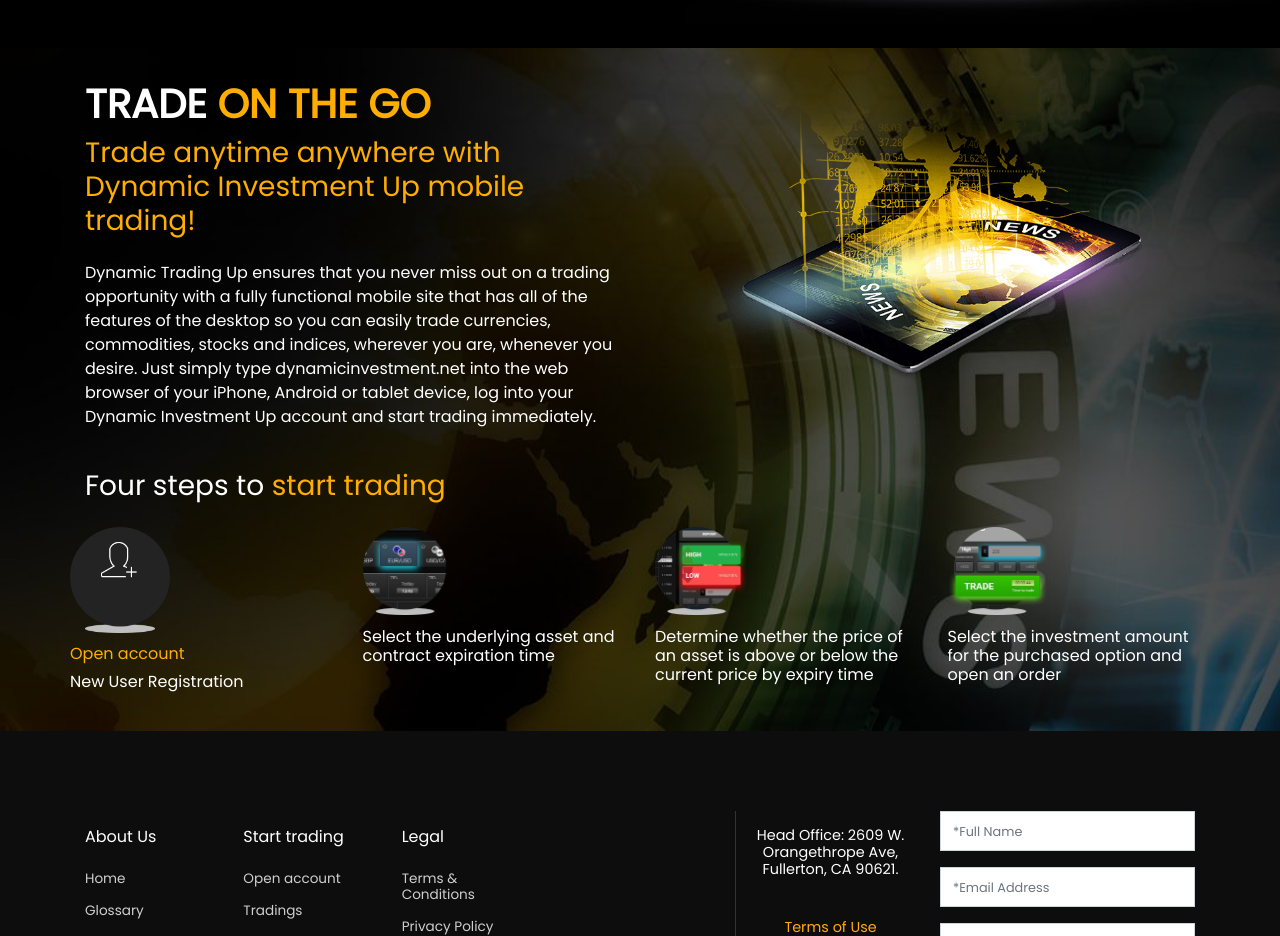
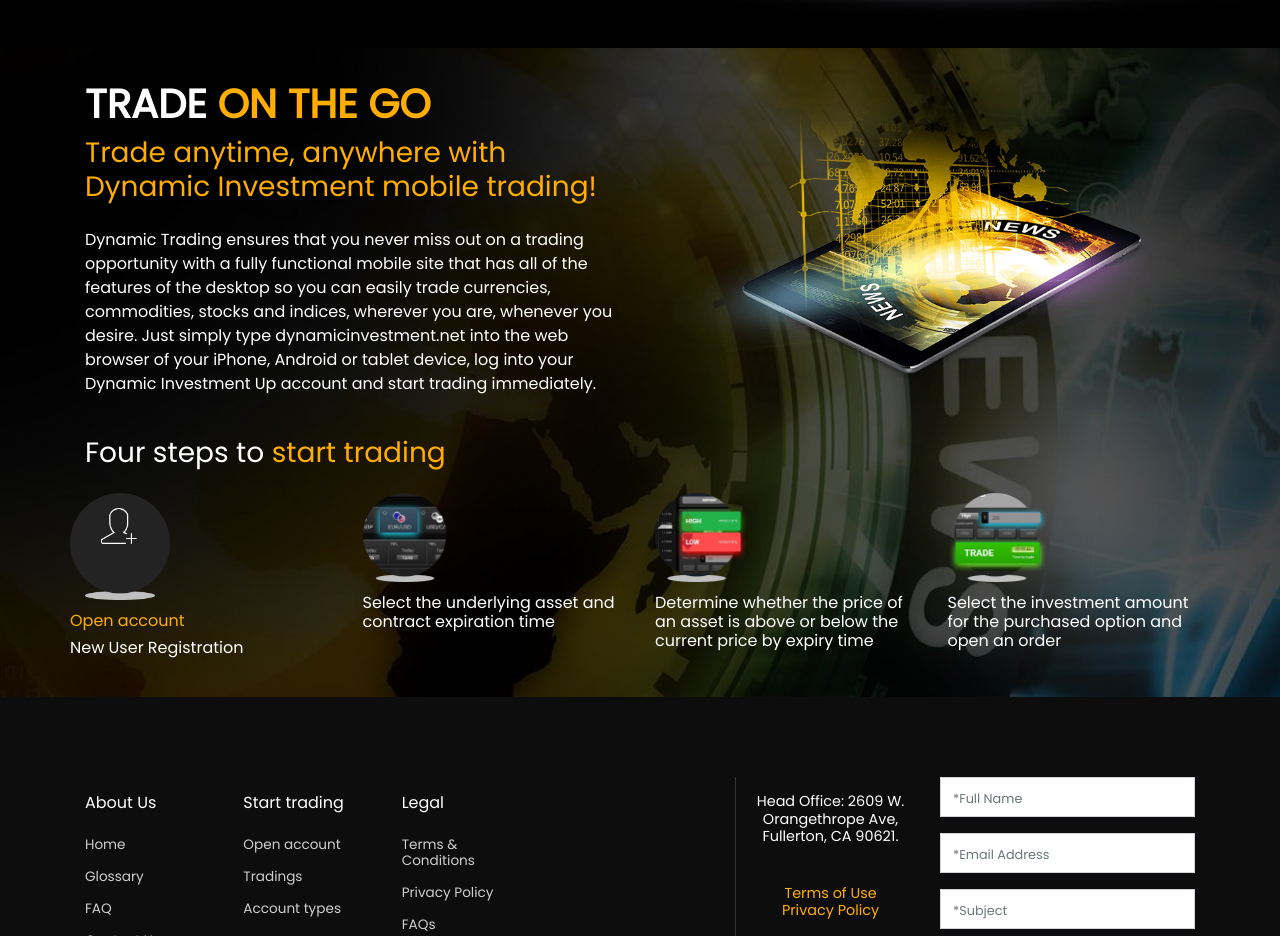
Before and after one commit to Achilles45/dominion-finance, a Vue app: page / in a window 1280 px wide. Shown: the part 3660-4596 px from the top of the page. Built offline with nearby package versions, Linux system fonts and the light colour scheme.

Commit message:
Removed up from the website

```diff
--- a/src/components/Trade.vue
+++ b/src/components/Trade.vue
@@ -4,8 +4,8 @@
           <div class="row">
               <div class="col-md-6 text">
                   <h1>TRADE <span class="span">ON THE GO</span></h1>
-                  <h3 class="span">Trade anytime anywhere with Dynamic Investment Up mobile trading!</h3>
-                  <p>Dynamic Trading Up ensures that you never miss out on a trading opportunity with a fully functional mobile site that has all of the features of the desktop so you can easily trade currencies, commodities, stocks and indices, wherever you are, whenever you desire. Just simply type dynamicinvestment.net into the web browser of your iPhone, Android or tablet device, log into your Dynamic Investment Up account and start trading immediately.</p>
+                  <h3 class="span">Trade anytime, anywhere with Dynamic Investment mobile trading!</h3>
+                  <p>Dynamic Trading ensures that you never miss out on a trading opportunity with a fully functional mobile site that has all of the features of the desktop so you can easily trade currencies, commodities, stocks and indices, wherever you are, whenever you desire. Just simply type dynamicinvestment.net into the web browser of your iPhone, Android or tablet device, log into your Dynamic Investment Up account and start trading immediately.</p>
               </div>
               <div class="col-md-6">
                   <img src="../assets/images/phone.png" class="img-fluid" alt="">
--- a/src/views/Trading.vue
+++ b/src/views/Trading.vue
@@ -8,7 +8,7 @@
                   <div class="col-md-7 text">
                       <h1>How to trade</h1>
                       <p>Trading is quite simple and does not require any previous experience or financial know-how.
-                        At Dynamic Investment Up you are assigned a personal account manager who will teach you how to properly analyze and understand the financial markets. Additionally, we give you access to a library stocked with tutorial videos that explain everything you need to know along with e-Books that you can download and refer to.</p><br>
+                        At Dynamic Investment Company, you are assigned a personal account manager who will teach you how to properly analyze and understand the financial markets. Additionally, we give you access to a library stocked with tutorial videos that explain everything you need to know along with e-Books that you can download and refer to.</p><br>
                         <h4 class="span">You can easily trade in 4 simple steps</h4>
                         <h6 class="span">Step 1</h6>
                         <p>Choose which asset you want to trade on: Stocks, Currencies, Indices or Commodities.</p><br>
```
